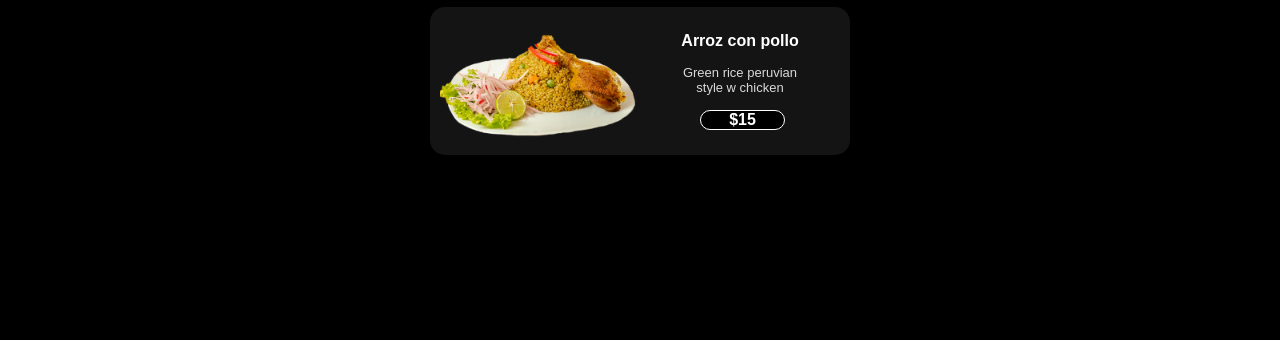
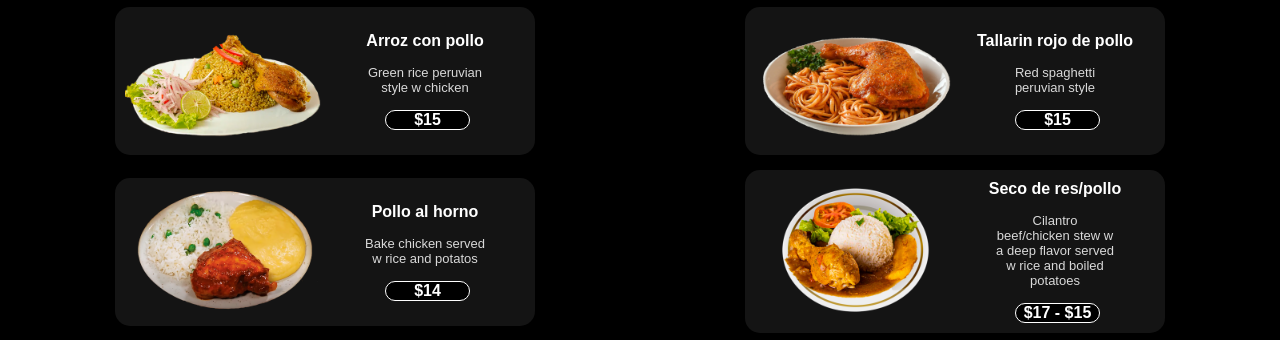
Before and after one commit to andresaroni/rincon-peruano, a plain HTML site: page index.html in a window 1280 px wide. Shown: the part 281-621 px from the top of the page. Drawn offline with nearby package versions, Linux system fonts and the light colour scheme.

Commit message:
espacios5

```diff
--- a/stylos.css
+++ b/stylos.css
@@ -94,8 +94,8 @@ swiper-slide .texto h2, p{
 .cartilla .menus{
     display: grid;
     place-items: center;
-    grid-template-columns: repeat(auto-fill,minmax(420px, 1fr));
-    gap: 200px 500px;
+    grid-template-columns: repeat(auto-fill,minmax(440px, 1fr));
+    gap: 15px 0px;
     padding: 10px 10px;
 }
 
```
